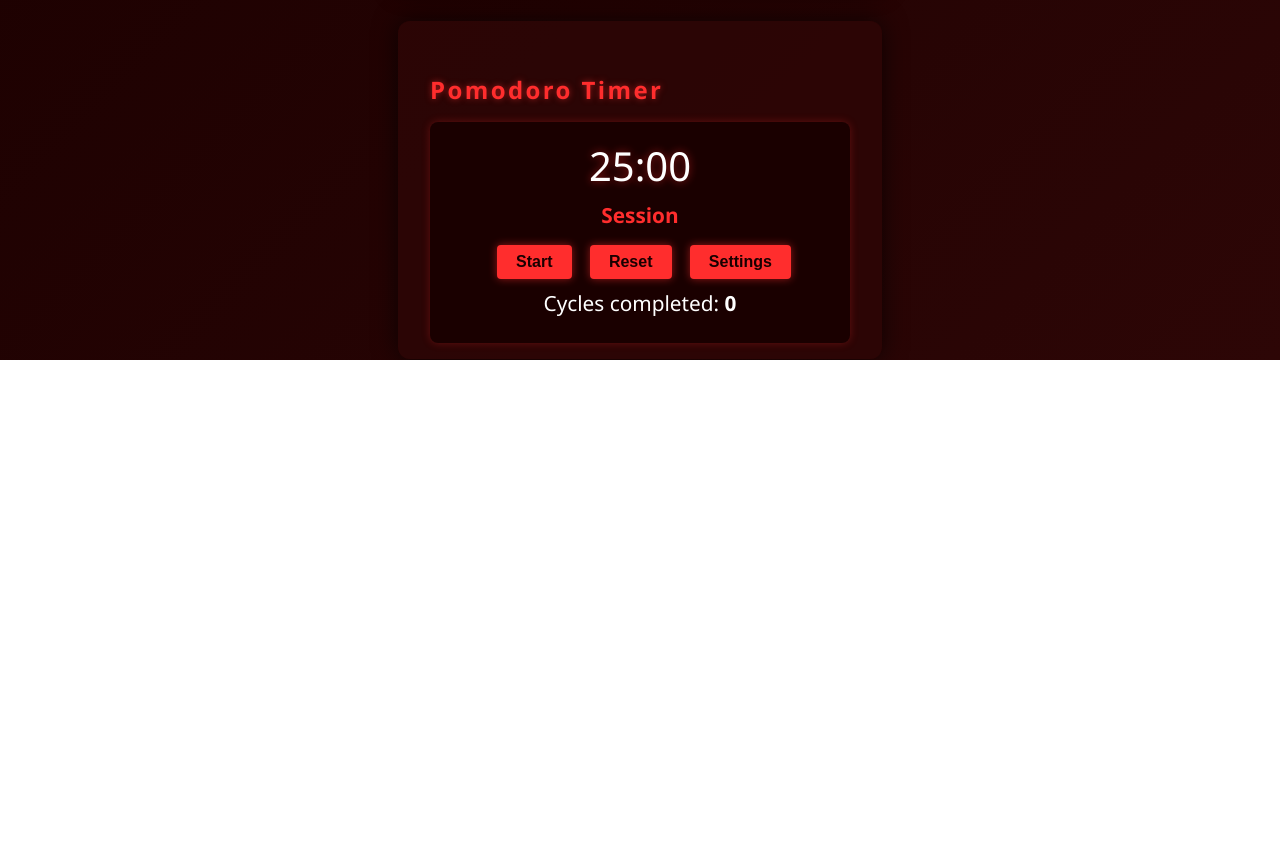
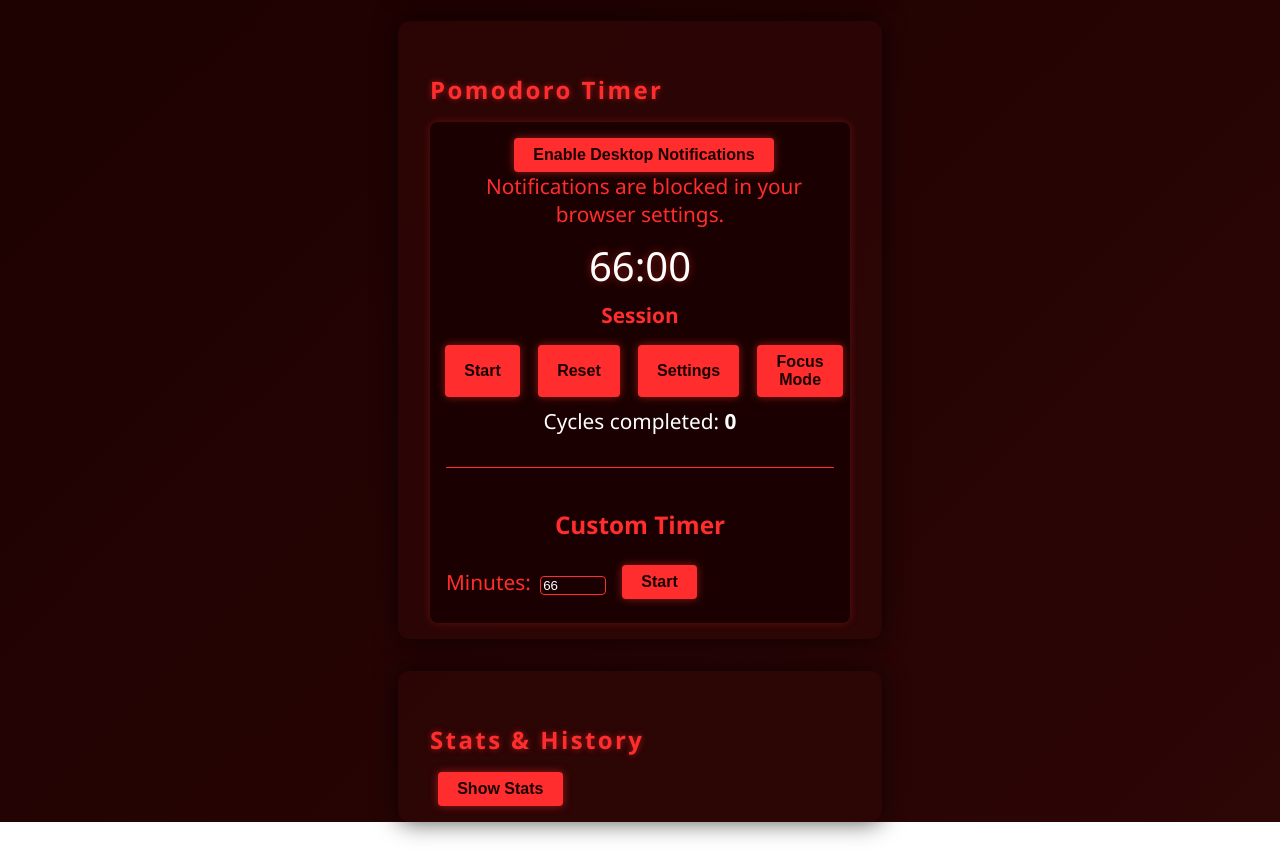
Before and after one commit to sanzzzz-g/order66, a React (Create React App) app in the folder frontend/: page / in a window 1280 px wide. Shown: the part 440-1294 px from the top of the page. Before the commit the page ends 800 px from the top, so only its background shows below. Built offline with nearby package versions, Linux system fonts and the light colour scheme.

Commit message:
Enhance Pomodoro: custom timer, stats/history section, notification toggle, default 66 min, code cleanup

```diff
--- a/frontend/src/App.js
+++ b/frontend/src/App.js
@@ -1,4 +1,4 @@
-import React, { useState } from 'react';
+import React, { useState, useEffect } from 'react';
 import './App.css';
 import PomodoroTimer from './PomodoroTimer';
 
@@ -11,10 +11,34 @@ const SITH_QUOTES = [
   'The Force shall free me.'
 ];
 
+function getTodayString() {
+  const now = new Date();
+  return now.toISOString().slice(0, 10); // YYYY-MM-DD
+}
+
 function App() {
   const [quote, setQuote] = useState(SITH_QUOTES[0]);
   const [task, setTask] = useState('');
   const [tasks, setTasks] = useState([]);
+  const [showStats, setShowStats] = useState(false);
+  const [history, setHistory] = useState(() => {
+    const saved = localStorage.getItem('pomodoroHistory');
+    return saved ? JSON.parse(saved) : {};
+  });
+
+  useEffect(() => {
+    localStorage.setItem('pomodoroHistory', JSON.stringify(history));
+  }, [history]);
+
+  const handleClearHistory = () => {
+    setHistory({});
+  };
+
+  const today = getTodayString();
+  const todayHistory = history[today] || [];
+  const sessionLength = 25;
+  const todayPomodoros = todayHistory.filter(h => h.type === 'work').length;
+  const todayFocusMinutes = todayPomodoros * sessionLength;
 
   const addTask = () => {
     if (task.trim()) {
@@ -68,6 +92,28 @@ function App() {
           <h2>Pomodoro Timer</h2>
           <PomodoroTimer />
         </section>
+        <section className="SithSection">
+          <h2>Stats & History</h2>
+          <button className="SithButton" onClick={() => setShowStats(s => !s)}>{showStats ? 'Hide Stats' : 'Show Stats'}</button>
+          {showStats && (
+            <div style={{background: '#2d0606', color: '#fff', borderRadius: 8, padding: 12, marginTop: 10}}>
+              <h3 style={{margin: '0 0 8px 0', color: '#ff2d2d'}}>Today's Stats</h3>
+              <div>Pomodoros completed: <b>{todayPomodoros}</b></div>
+              <div>Total focus time: <b>{todayFocusMinutes}</b> min</div>
+              <h4 style={{margin: '12px 0 4px 0', color: '#ff2d2d'}}>History</h4>
+              <ul style={{maxHeight: 120, overflowY: 'auto', padding: 0, margin: 0, listStyle: 'none'}}>
+                {todayHistory.length === 0 && <li>No Pomodoros yet today.</li>}
+                {todayHistory.map((h, i) => (
+                  <li key={i} style={{marginBottom: 4}}>
+                    {h.type === 'work' ? 'Pomodoro completed at ' : ''}
+                    {new Date(h.timestamp).toLocaleTimeString([], {hour: '2-digit', minute: '2-digit'})}
+                  </li>
+                ))}
+              </ul>
+              <button className="SithButton" style={{marginTop: 8}} onClick={handleClearHistory}>Clear History</button>
+            </div>
+          )}
+        </section>
       </main>
     </div>
   );
--- a/frontend/src/PomodoroTimer.js
+++ b/frontend/src/PomodoroTimer.js
@@ -1,11 +1,17 @@
 import React, { useState, useRef, useEffect } from 'react';
 
-const DEFAULT_SESSION = 25; // minutes
+const DEFAULT_SESSION = 66; // minutes
 const DEFAULT_BREAK = 5; // minutes
 const DEFAULT_LONG_BREAK = 15; // minutes
 const CYCLES_BEFORE_LONG_BREAK = 4;
+const DEFAULT_CUSTOM = 66; // minutes
 
 const beepUrl = "https://actions.google.com/sounds/v1/alarms/beep_short.ogg";
+
+function getTodayString() {
+  const now = new Date();
+  return now.toISOString().slice(0, 10); // YYYY-MM-DD
+}
 
 function PomodoroTimer() {
   const [sessionLength, setSessionLength] = useState(DEFAULT_SESSION);
@@ -16,8 +22,26 @@ function PomodoroTimer() {
   const [timeLeft, setTimeLeft] = useState(DEFAULT_SESSION * 60);
   const [cycles, setCycles] = useState(0);
   const [showSettings, setShowSettings] = useState(false);
+  const [focusMode, setFocusMode] = useState(false);
+  const [notificationPermission, setNotificationPermission] = useState(Notification.permission);
+  const [notificationsEnabled, setNotificationsEnabled] = useState(false);
+  const [history, setHistory] = useState(() => {
+    const saved = localStorage.getItem('pomodoroHistory');
+    return saved ? JSON.parse(saved) : {};
+  });
+  const [customTime, setCustomTime] = useState(DEFAULT_CUSTOM);
+  const [customLeft, setCustomLeft] = useState(DEFAULT_CUSTOM * 60);
+  const [customRunning, setCustomRunning] = useState(false);
+  const [customStarted, setCustomStarted] = useState(false);
   const intervalRef = useRef(null);
+  const customIntervalRef = useRef(null);
   const audioRef = useRef(null);
+  const timerRef = useRef(null);
+
+  // Save history to localStorage whenever it changes
+  useEffect(() => {
+    localStorage.setItem('pomodoroHistory', JSON.stringify(history));
+  }, [history]);
 
   useEffect(() => {
     setTimeLeft((isSession ? sessionLength : (cycles % CYCLES_BEFORE_LONG_BREAK === 0 && cycles !== 0 ? longBreakLength : breakLength)) * 60);
@@ -42,6 +66,57 @@ function PomodoroTimer() {
     // eslint-disable-next-line
   }, [isRunning]);
 
+  // Custom timer effect
+  useEffect(() => {
+    if (customRunning) {
+      customIntervalRef.current = setInterval(() => {
+        setCustomLeft(prev => {
+          if (prev <= 1) {
+            if (audioRef.current) audioRef.current.play();
+            setCustomRunning(false);
+            return 0;
+          }
+          return prev - 1;
+        });
+      }, 1000);
+    } else if (customIntervalRef.current) {
+      clearInterval(customIntervalRef.current);
+    }
+    return () => clearInterval(customIntervalRef.current);
+  }, [customRunning]);
+
+  // Fullscreen API for Focus Mode
+  useEffect(() => {
+    if (focusMode && timerRef.current) {
+      if (timerRef.current.requestFullscreen) {
+        timerRef.current.requestFullscreen();
+      } else if (timerRef.current.webkitRequestFullscreen) {
+        timerRef.current.webkitRequestFullscreen();
+      } else if (timerRef.current.mozRequestFullScreen) {
+        timerRef.current.mozRequestFullScreen();
+      } else if (timerRef.current.msRequestFullscreen) {
+        timerRef.current.msRequestFullscreen();
+      }
+    } else if (!focusMode && document.fullscreenElement) {
+      document.exitFullscreen && document.exitFullscreen();
+    }
+  }, [focusMode]);
+
+  // Request notification permission on mount if not granted
+  useEffect(() => {
+    if (Notification.permission === 'default') {
+      Notification.requestPermission().then(permission => {
+        setNotificationPermission(permission);
+      });
+    }
+  }, []);
+
+  const showNotification = (title, body) => {
+    if (notificationsEnabled && notificationPermission === 'granted') {
+      new Notification(title, { body });
+    }
+  };
+
   const handleSwitch = () => {
     if (audioRef.current) {
       audioRef.current.play();
@@ -49,10 +124,22 @@ function PomodoroTimer() {
     if (isSession) {
       setIsSession(false);
       setTimeLeft((cycles % CYCLES_BEFORE_LONG_BREAK === 0 && cycles !== 0 ? longBreakLength : breakLength) * 60);
+      showNotification('Break Time!', 'Take a break!');
+      // Record completed Pomodoro (work session)
+      const today = getTodayString();
+      setHistory(prev => {
+        const dayArr = prev[today] ? [...prev[today]] : [];
+        dayArr.push({
+          type: 'work',
+          timestamp: Date.now()
+        });
+        return { ...prev, [today]: dayArr };
+      });
     } else {
       setIsSession(true);
       setCycles(c => c + 1);
       setTimeLeft(sessionLength * 60);
+      showNotification('Session Started', 'Back to work!');
     }
   };
 
@@ -76,14 +163,84 @@ function PomodoroTimer() {
     setTimeLeft(sessionLength * 60);
   };
 
+  const handleFocusMode = () => {
+    setFocusMode(true);
+  };
+
+  const handleExitFocusMode = () => {
+    setFocusMode(false);
+    if (document.exitFullscreen) {
+      document.exitFullscreen();
+    }
+  };
+
+  const handleToggleNotifications = () => {
+    if (!notificationsEnabled) {
+      // Enable: request permission if needed
+      if (notificationPermission === 'default') {
+        Notification.requestPermission().then(permission => {
+          setNotificationPermission(permission);
+          if (permission === 'granted') {
+            setNotificationsEnabled(true);
+          }
+        });
+      } else if (notificationPermission === 'granted') {
+        setNotificationsEnabled(true);
+      }
+    } else {
+      // Disable
+      setNotificationsEnabled(false);
+    }
+  };
+
+  const handleClearHistory = () => {
+    setHistory({});
+  };
+
+  const handleCustomStart = () => {
+    setCustomLeft(customTime * 60);
+    setCustomRunning(true);
+    setCustomStarted(true);
+  };
+
+  const handleCustomPause = () => setCustomRunning(false);
+
+  const handleCustomResume = () => setCustomRunning(true);
+
+  const handleCustomReset = () => {
+    setCustomRunning(false);
+    setCustomStarted(false);
+    setCustomLeft(customTime * 60);
+  };
+
+  const handleCustomTimeChange = (e) => {
+    const val = Math.max(1, Number(e.target.value));
+    setCustomTime(val);
+    setCustomLeft(val * 60);
+  };
+
   const formatTime = (secs) => {
     const m = Math.floor(secs / 60).toString().padStart(2, '0');
     const s = (secs % 60).toString().padStart(2, '0');
     return `${m}:${s}`;
   };
 
+  // Stats for today
+  const today = getTodayString();
+  const todayHistory = history[today] || [];
+  const todayPomodoros = todayHistory.filter(h => h.type === 'work').length;
+  const todayFocusMinutes = todayPomodoros * sessionLength;
+
   return (
-    <div className="SithPomodoro">
+    <div className="SithPomodoro" ref={timerRef} style={focusMode ? {zIndex: 9999, background: '#1a0000', position: 'fixed', top: 0, left: 0, width: '100vw', height: '100vh', display: 'flex', flexDirection: 'column', justifyContent: 'center', alignItems: 'center'} : {}}>
+      <div style={{marginBottom: 10}}>
+        <button className="SithButton" onClick={handleToggleNotifications}>
+          {notificationsEnabled ? 'Disable Desktop Notifications' : 'Enable Desktop Notifications'}
+        </button>
+        {notificationPermission === 'denied' && (
+          <span style={{color: '#ff2d2d', marginLeft: 8}}>Notifications are blocked in your browser settings.</span>
+        )}
+      </div>
       <div style={{fontSize: 40, textAlign: 'center', color: isSession ? '#fff' : '#ff2d2d', textShadow: '0 0 8px #ff2d2d88'}}>
         {formatTime(timeLeft)}
       </div>
@@ -94,6 +251,8 @@ function PomodoroTimer() {
         <button className="SithButton" onClick={handleStartPause}>{isRunning ? 'Pause' : 'Start'}</button>
         <button className="SithButton" onClick={handleReset}>Reset</button>
         <button className="SithButton" onClick={() => setShowSettings(s => !s)}>Settings</button>
+        {!focusMode && <button className="SithButton" onClick={handleFocusMode}>Focus Mode</button>}
+        {focusMode && <button className="SithButton" onClick={handleExitFocusMode}>Exit Focus Mode</button>}
       </div>
       <div style={{textAlign: 'center', marginBottom: 10, color: '#fff'}}>
         <span>Cycles completed: <b>{cycles}</b></span>
@@ -112,6 +271,19 @@ function PomodoroTimer() {
           <button className="SithButton" type="submit">Save</button>
         </form>
       )}
+      <div style={{margin: '2rem 0 0 0', borderTop: '1px solid #ff2d2d', paddingTop: 16}}>
+        <h3 style={{color: '#ff2d2d'}}>Custom Timer</h3>
+        <div style={{display: 'flex', alignItems: 'center', gap: 8, marginBottom: 8}}>
+          <label>Minutes: <input type="number" min="1" value={customTime} onChange={handleCustomTimeChange} style={{width: 60, background: '#1a0000', color: '#fff', border: '1px solid #ff2d2d', borderRadius: 4, marginLeft: 4}} /></label>
+          {!customRunning && !customStarted && <button className="SithButton" onClick={handleCustomStart}>Start</button>}
+          {customRunning && <button className="SithButton" onClick={handleCustomPause}>Pause</button>}
+          {!customRunning && customStarted && customLeft > 0 && <button className="SithButton" onClick={handleCustomResume}>Resume</button>}
+          {(customStarted && <button className="SithButton" onClick={handleCustomReset}>Reset</button>)}
+        </div>
+        {customStarted && (
+          <div style={{fontSize: 32, color: '#fff', marginTop: 8}}>{formatTime(customLeft)}</div>
+        )}
+      </div>
       <audio ref={audioRef} src={beepUrl} preload="auto" />
     </div>
   );
```
